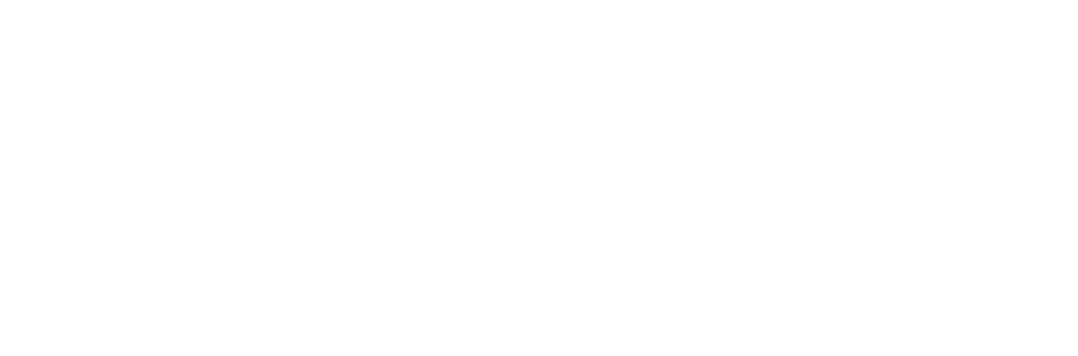
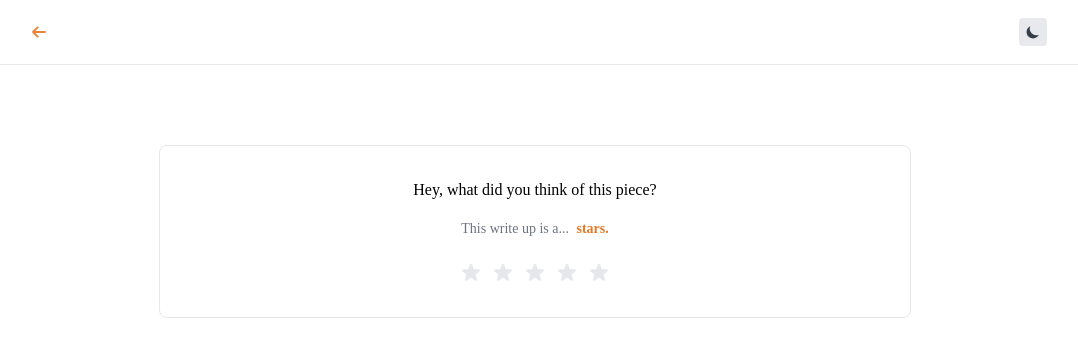
Before and after one commit to danilo-leal/daniloleal.co, a Next.js app: page /sketch in a window 1280 px wide. Shown: the top 356 px of the page, without its empty margins (105-1183 px from the left). Built offline with nearby package versions, Linux system fonts and the light colour scheme.

Commit message:
rating component

```diff
--- /dev/null
+++ b/components/atoms/Star.js
@@ -0,0 +1,37 @@
+import React, { useState } from 'react';
+import { HiStar } from 'react-icons/hi';
+
+export default function Star() {
+  const [rating, setRating] = useState(null);
+  return (
+    <div className="grid gap-3 p-8 border border-gray-200 rounded-lg transition-all hover:bg-gray-50 dark:border-gray-700 dark:hover:bg-black">
+      <h2 className="h1 mt-0 mb-1 text-center">
+        Hey, what did you think of this piece?
+      </h2>
+      <p className="paragraph-1 text-center mb-2">
+        This write up is a...
+        <span className="text-draplin font-semibold ml-1">{rating} stars.</span>
+      </p>
+      <div className="flex space-x-2 justify-center">
+        {[...Array(5)].map((star, i) => {
+          const ratingValue = i + 1;
+          return (
+            <label>
+              <input
+                type="radio"
+                name="rating"
+                value={ratingValue}
+                onClick={() => setRating(ratingValue)}
+              />
+              <HiStar
+                className="star-rating"
+                size={24}
+                color={ratingValue <= rating ? '#e57928' : ''}
+              />
+            </label>
+          );
+        })}
+      </div>
+    </div>
+  );
+}
--- a/package.json
+++ b/package.json
@@ -15,6 +15,7 @@
     "postcss": "^8.1.14",
     "react": "17.0.1",
     "react-dom": "17.0.1",
+    "react-icons": "^4.1.0",
     "react-medium-image-zoom": "^4.3.1",
     "tailwindcss": "^2.0.1"
   }
--- a/pages/my-world/book-reviews.js
+++ b/pages/my-world/book-reviews.js
@@ -4,7 +4,7 @@
 import CaseHeader from '../../components/molecules/CaseHeader';
 import ContentCard from '../../components/molecules/ContentCard';
 
-export default function BookReviews() {
+export default function Sketch() {
   return (
     <div className="global-wrapper">
       <AppBar goBackTo="/my-world" />
--- a/pages/sketch.js
+++ b/pages/sketch.js
@@ -1,7 +1,16 @@
 import React from 'react';
+import AppBar from '../components/atoms/AppBar';
+import Star from '../components/atoms/Star';
 
 export default function Sketch() {
-  return <div></div>;
+  return (
+    <div className="global-wrapper">
+      <AppBar goBackTo="/my-world" />
+      <div className="large-container py-20">
+        <Star />
+      </div>
+    </div>
+  );
 }
 
 // className="grid sm:grid-cols-2 gap-6 sm:px-2 p-4"
--- a/styles/globals.css
+++ b/styles/globals.css
@@ -16,6 +16,10 @@
 
 * {
   box-sizing: border-bosx;
+}
+
+input[type='radio'] {
+  display: none;
 }
 
 ::selection {
@@ -66,4 +70,7 @@
   .spacer-default {
     @apply py-5;
   }
+  .star-rating {
+    @apply stroke-current fill-current text-gray-200 dark:text-gray-700 hover:text-draplin dark:hover:text-draplin transition-all cursor-pointer;
+  }
 }
```
Also changed, not shown: 1 other file (tests, documents, lock files or other folders).
